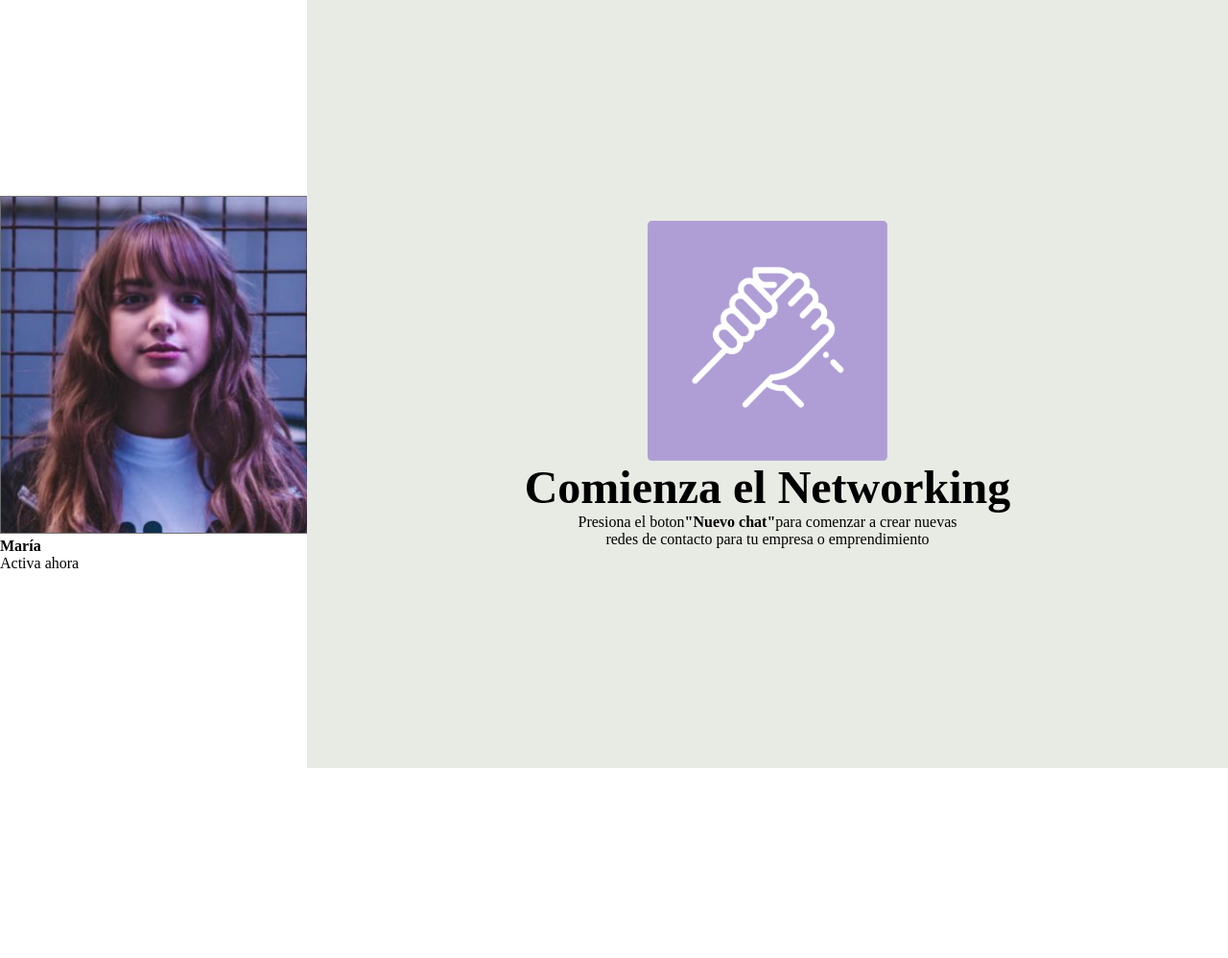
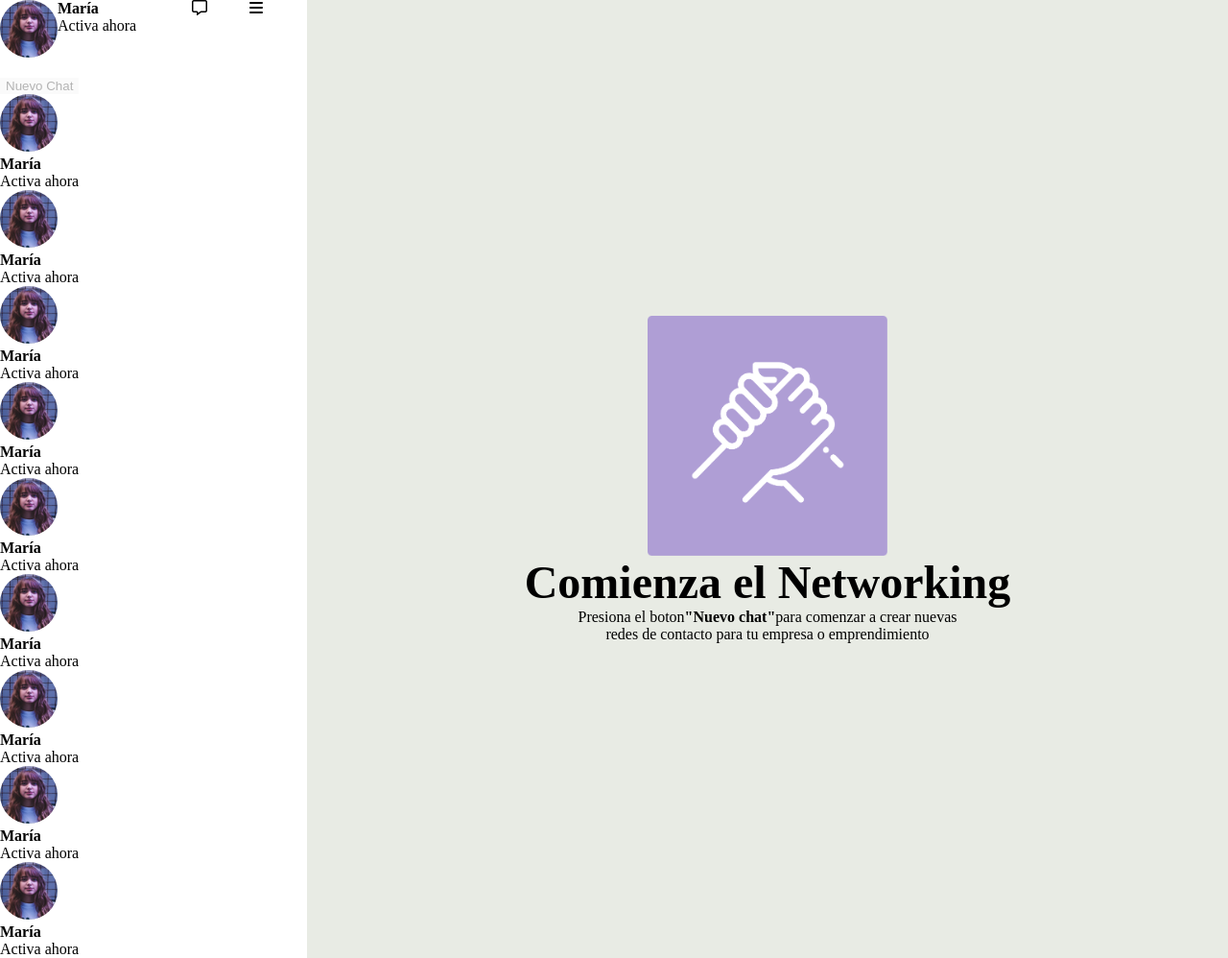
Before and after one commit to LeonardoCarmonaMartinez/desafio-flexbox, a plain HTML site: page index.html in a window 1280 px wide. Shown: the whole page at 96% size. Before the commit the page ends 800 px from the top, so only its background shows below. Drawn offline with Linux system fonts and the light colour scheme.

Commit message:
forma de menu contactos

```diff
--- a/assets/css/style.css
+++ b/assets/css/style.css
@@ -13,12 +13,48 @@
     display: flex;
     justify-content: center;
     flex-direction: column;
+    align-items: flex-start;
 }
 
 .navbar{
+    margin: 0;
+    padding: 0;
     width: 100%;
-    min-height: 10%;
     display: flex;
+    justify-content: space-between;
+}
+
+.profile{
+    display: flex;
+}
+
+.profile img{
+    width: 60px;
+    height: 60px;
+    border-radius: 300px;
+}
+
+.items{
+    display: flex;
+}
+
+.items i{
+    width: 60px;
+    height: 60px;
+}
+
+.line{
+    width: 100%;
+    height: 0.25em;
+    color: black;
+    margin-top: 0.5em;
+    margin-bottom: 0.5em;
+}
+
+.contact img{
+    width: 60px;
+    height: 60px;
+    border-radius: 300px;
 }
 
 .contents{
--- a/index.html
+++ b/index.html
@@ -6,6 +6,7 @@
     <meta name="viewport" content="width=device-width, initial-scale=1.0">
     <title>Document</title>
     <link rel="stylesheet" href="assets/css/style.css">
+    <script src="https://kit.fontawesome.com/f38609244b.js" crossorigin="anonymous"></script>
 </head>
 <body class="messages">
     <section class="contacts">
@@ -15,16 +16,34 @@
                 <p><strong>María</strong><br>Activa ahora</p>
             </div>
             <div class="items">
-
+                <i class="fa-regular fa-message"></i>
+                <i class="fa-solid fa-bars"></i>
             </div>
         </div>
-        <div class="button">
-
+        <hr class="line">
+        <div class="chat">
+            <button type="button" class="btn btn-lg btn-primary" disabled>Nuevo Chat</button>
         </div>
         <div class="contact">
-
+            <img src="./assets/img/maria.jpg" alt="Foto María">
+            <p><strong>María</strong><br>Activa ahora</p>
+            <img src="./assets/img/maria.jpg" alt="Foto María">
+            <p><strong>María</strong><br>Activa ahora</p>
+            <img src="./assets/img/maria.jpg" alt="Foto María">
+            <p><strong>María</strong><br>Activa ahora</p>
+            <img src="./assets/img/maria.jpg" alt="Foto María">
+            <p><strong>María</strong><br>Activa ahora</p>
+            <img src="./assets/img/maria.jpg" alt="Foto María">
+            <p><strong>María</strong><br>Activa ahora</p>
+            <img src="./assets/img/maria.jpg" alt="Foto María">
+            <p><strong>María</strong><br>Activa ahora</p>
+            <img src="./assets/img/maria.jpg" alt="Foto María">
+            <p><strong>María</strong><br>Activa ahora</p>
+            <img src="./assets/img/maria.jpg" alt="Foto María">
+            <p><strong>María</strong><br>Activa ahora</p>
+            <img src="./assets/img/maria.jpg" alt="Foto María">
+            <p><strong>María</strong><br>Activa ahora</p>
         </div>
-
     </section>
     <section class="contents">
         <img src="./assets/img/hand.png" alt="logo">
```
